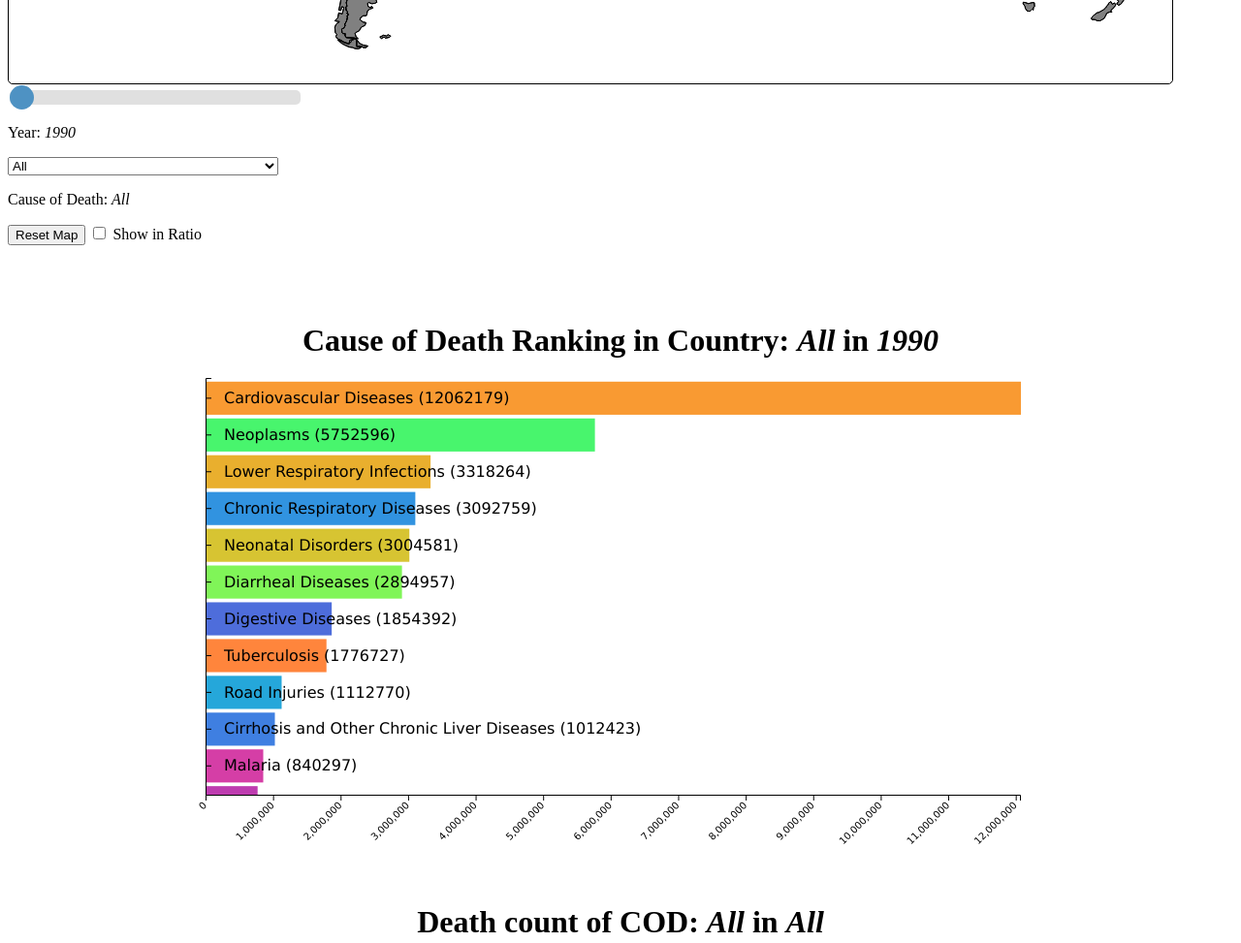
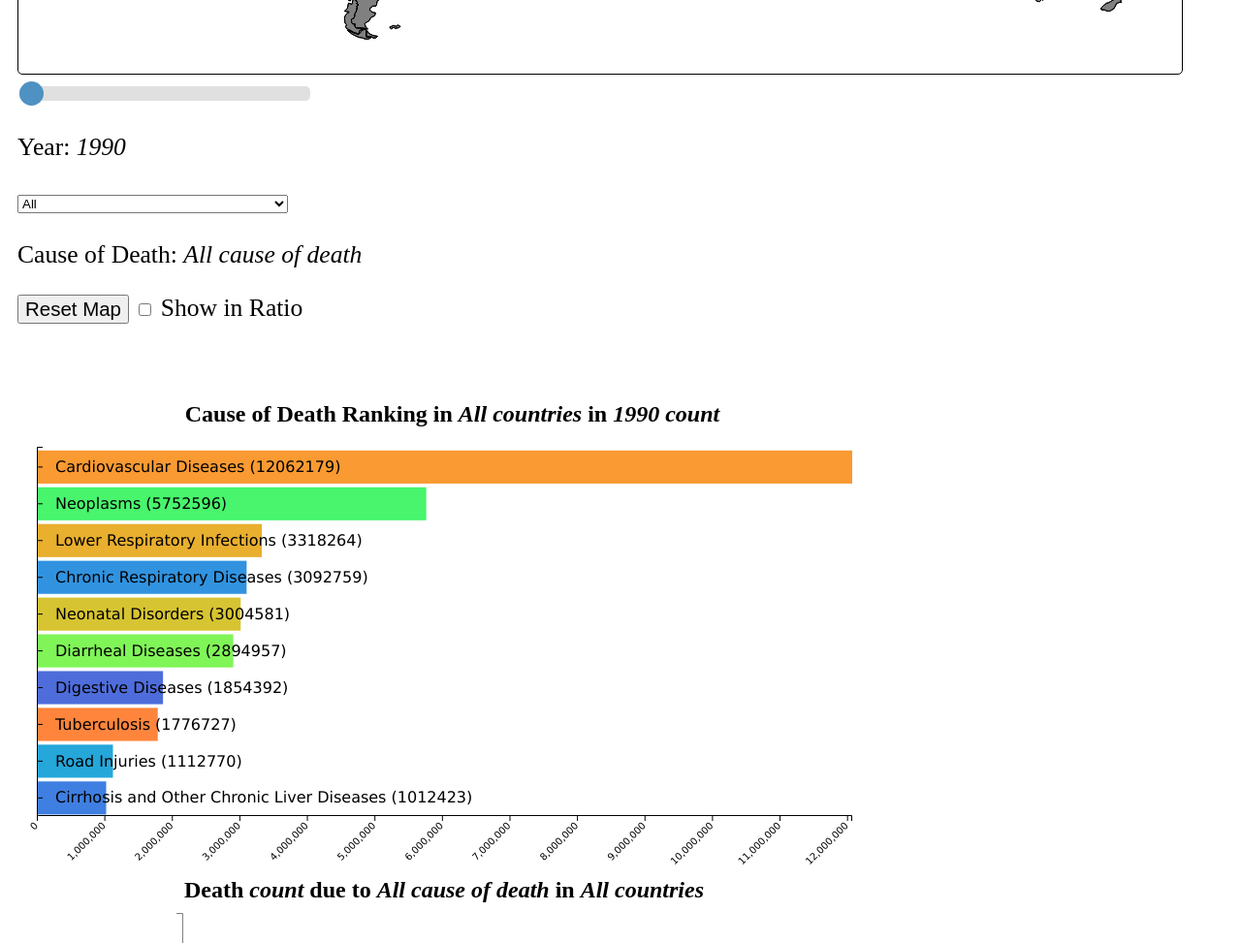
Before and after one commit to hsuanyu414/NTNU_data_visualization, a plain HTML site: page index.html in a window 1280 px wide. Shown: the part 460-1433 px from the top of the page at 97% size. Drawn offline with nearby package versions, Linux system fonts and the light colour scheme.

Commit message:
[221215-2]title modify

```diff
--- a/index.css
+++ b/index.css
@@ -25,10 +25,9 @@
 .worldMap {
   border: 1px solid #000;
   border-radius: 5px;
-  margin: 0 auto;
   background-color: #fff;
-  position: relative;
-
+  margin-left: 10px;
+  margin-right: 10px;
 
 }
 
@@ -67,10 +66,12 @@
   }
 
 .base-container {
+  width: 100%;
+  height: 100%;
   display: flex;
   flex-direction: column;
   align-items: center;
-  justify-content: center;
+  justify-content: space-between;
 }
 
 .container {
@@ -80,19 +81,25 @@
 }
 
 .interaction_container {
+  margin-left: 10px;
   margin-bottom: 80px;
+  font-size: 1.6em;
 }
 
-.barchart-container, #linechart {
+.reset-map-btn {
+  font-size: 0.8em;
+}
+
+.barchart-container, .linechart-container {
   display: inline-block;
 }
 
-.barchart-container {
-  height: 600px;
+.barchart-container, .linechart-container{
+  height: 400px;
 }
 
 #barchart {
-  height: 450px;
+  height: 400px;
   width: 917px;
   overflow-y: auto;
   overflow-x: hidden;
@@ -100,27 +107,33 @@
 
 #barchart text {
   font-size: 16px;
-
+  /* font-weight: bold; */
 }
 
 .bar-chart-title {
   text-align: center;
-  font-size: 2em;
+  font-size: 1.5em;
   font-weight: bold;
 }
 
 .map-chart-title {
   text-align: center;
-  font-size: 2em;
+  font-size: 1.5em;
   font-weight: bold;
+
 }
 
 .line-chart-title {
   text-align: center;
-  font-size: 2em;
+  font-size: 1.5em;
   font-weight: bold;
 }
 
 span {
+  font-size: 1em;
   font-style: italic;
 }
+
+.info {
+  font-size: 1.2em;
+}
--- a/index.html
+++ b/index.html
@@ -15,9 +15,9 @@ text {
 <body>
 	<div class="base-container">
 		<div class="container">
-			<div class="worldMapDiv" style="display:inline-block">
+			<div class="worldMapDiv" style="display:inline-block;">
 				<div class="map-chart-title">
-					Death count of COD <span id="cause-of-death-map"></span>
+					Death count/ratio due to <span id="cause-of-death-map"></span>
 					in <span id="yearINmap"></span>
 				</div>
 				<svg id="worldMap" class="worldMap" width="1200" height="500"></svg>
@@ -37,19 +37,20 @@ text {
 			</div>
 		</div>
 		<div class="below">
-			<div class="chart-container">
+			<div class="chart-container" style="display:inline-block">
 				<div class="barchart-container">
 					<div class="bar-chart-title">
 						Cause of Death Ranking
-						in Country: <span id="countryINbar"></span>
+						in <span id="countryINbar"></span>
 						in <span id="yearINbar"></span>
+						<span id="percentINbar"></span>
 					</div>
 					<div id="barchart"></div>
 					<div id="x-axis"></div>
 				</div>
 				<div class="linechart-container">
 					<div class="line-chart-title">
-						Death count of COD: <span id="cause-of-death-line"></span>
+						Death <span id="percentINline"></span> due to <span id="cause-of-death-line"></span>
 						in <span id="countryINline"></span>
 					</div>
 					<div id="linechart"></div>
--- a/main.js
+++ b/main.js
@@ -12,9 +12,13 @@ var mouseX = 0, mouseY = 0;
 
 var country_bar = document.getElementById("countryINbar");
 var country_line = document.getElementById("countryINline");
-country_bar.innerHTML = "All";
-country_line.innerHTML = "All";
+country_bar.innerHTML = "All countries";
+country_line.innerHTML = "All countries";
 
+var percentINbar = document.getElementById("percentINbar");
+var percentINline = document.getElementById("percentINline");
+percentINbar.innerHTML = "count";
+percentINline.innerHTML = "count";
 
 /* GLOBAL VARIABLE */
 let cause_of_death_names = [];
@@ -112,6 +116,13 @@ cod_csv.then((data) => {
     checkbox.onchange = function() {
         selected_ratio = this.checked;
         console.log("checkbox_change: "+this.checked)
+        if (this.checked) {
+            percentINbar.innerHTML = "ratio(in %)";
+            percentINline.innerHTML = "ratio(in %)";
+        } else {
+            percentINbar.innerHTML = "count";
+            percentINline.innerHTML = "count";
+        }
         changeLineChart(selected_cod, selected_country_code);
         updateBarChart(getCODDeathCountByYear(data, slider.value, selected_country_code));
     }
@@ -155,14 +166,21 @@ cod_csv.then((data) => {
     var causeOfDeath_line_output = document.getElementById("cause-of-death-line");
 
 
-    causeOfDeath_output.innerHTML = causeOfDeathSelector.value;
-    causeOfDeath_map_output.innerHTML = causeOfDeathSelector.value;
-    causeOfDeath_line_output.innerHTML = causeOfDeathSelector.value;
+    causeOfDeath_output.innerHTML = "All cause of death";
+    causeOfDeath_map_output.innerHTML = "All cause of death";
+    causeOfDeath_line_output.innerHTML = "All cause of death";
 
     causeOfDeathSelector.oninput = function() {
-        causeOfDeath_output.innerHTML = this.value;
-        causeOfDeath_map_output.innerHTML = this.value;
-        causeOfDeath_line_output.innerHTML = this.value;
+        if(this.value == "All"){
+            causeOfDeath_output.innerHTML = "All cause of death";
+            causeOfDeath_map_output.innerHTML = "All cause of death";
+            causeOfDeath_line_output.innerHTML = "All cause of death";
+        }
+        else{
+            causeOfDeath_output.innerHTML = this.value;
+            causeOfDeath_map_output.innerHTML = this.value;
+            causeOfDeath_line_output.innerHTML = this.value;
+        }
         console.log("select COD: "+this.value)
         selected_cod = this.value;
         color_now = cod_color[cod_options.indexOf(selected_cod)]
@@ -267,9 +285,13 @@ cod_csv.then((data) => {
 
             })
             map_paths.on('mousemove', function(d){
+                x = d3.event.clientX
+                y = d3.event.clientY
+                // x, y = d3.mouse(this)[0], d3.mouse(this)[1]
+                // console.log(x, y)
                 d3.select(".d3-tip-map")
-                .style("left", (d3.mouse(this)[0] + 15) + "px")
-                .style("top", (d3.mouse(this)[1] + 15) + "px");
+                .style("left", ( x - 100) + "px")
+                .style("top",  ( y - 80) + "px");
             })
             map_paths.on('mouseout', function(d){
                 d3.tip.hide(d)
@@ -281,6 +303,7 @@ cod_csv.then((data) => {
             var zoom = d3.zoom()
             .scaleExtent([0.8, 8])
             .on('zoom', function() {
+                // console.log(d3.event.transform)
                 map_svg.selectAll('path')
                       .attr('transform', d3.event.transform);
             });
@@ -298,6 +321,8 @@ cod_csv.then((data) => {
                 click_on_map = false;
             else{
                 selected_country_code = "All";
+                country_bar.innerHTML = "All countries";
+                country_line.innerHTML = "All countries";
                 console.log("select country: "+selected_country_code)
                 changeLineChart(selected_cod, selected_country_code);
                 updateBarChart(getCODDeathCountByYear(data, slider.value, selected_country_code));
@@ -338,9 +363,9 @@ cod_csv.then((data) => {
 
     // set the dimensions and margins of the graph
     let death_count = {};
-    let linechart_margin = {top: 10, right: 80, bottom: 30, left: 80},
-        linechart_width = 800 - linechart_margin.left - linechart_margin.right,
-        linechart_height = 500 - linechart_margin.top - linechart_margin.bottom;
+    let linechart_margin = {top: 10, right: 80, bottom: 40, left: 180},
+        linechart_width = 900 - linechart_margin.left - linechart_margin.right,
+        linechart_height = 460 - linechart_margin.top - linechart_margin.bottom;
     var linechartYasis, linechartLines, linechartLinesArea, linechartCircles, x, y, linechartLines, linechartLinesAreaBase, linechartCirclesBase, linechartXaxis, linechartYaxis, linechartXaxisGroup, linechartYaxisGroup, linechartSvg, linechartSvgGroup, linechartSvgAreaGroup, linechartSvgLineGroup, linechartSvgCircleGroup;
     var yearParse = d3.timeParse("%Y");
     //global variable for linechart
```
